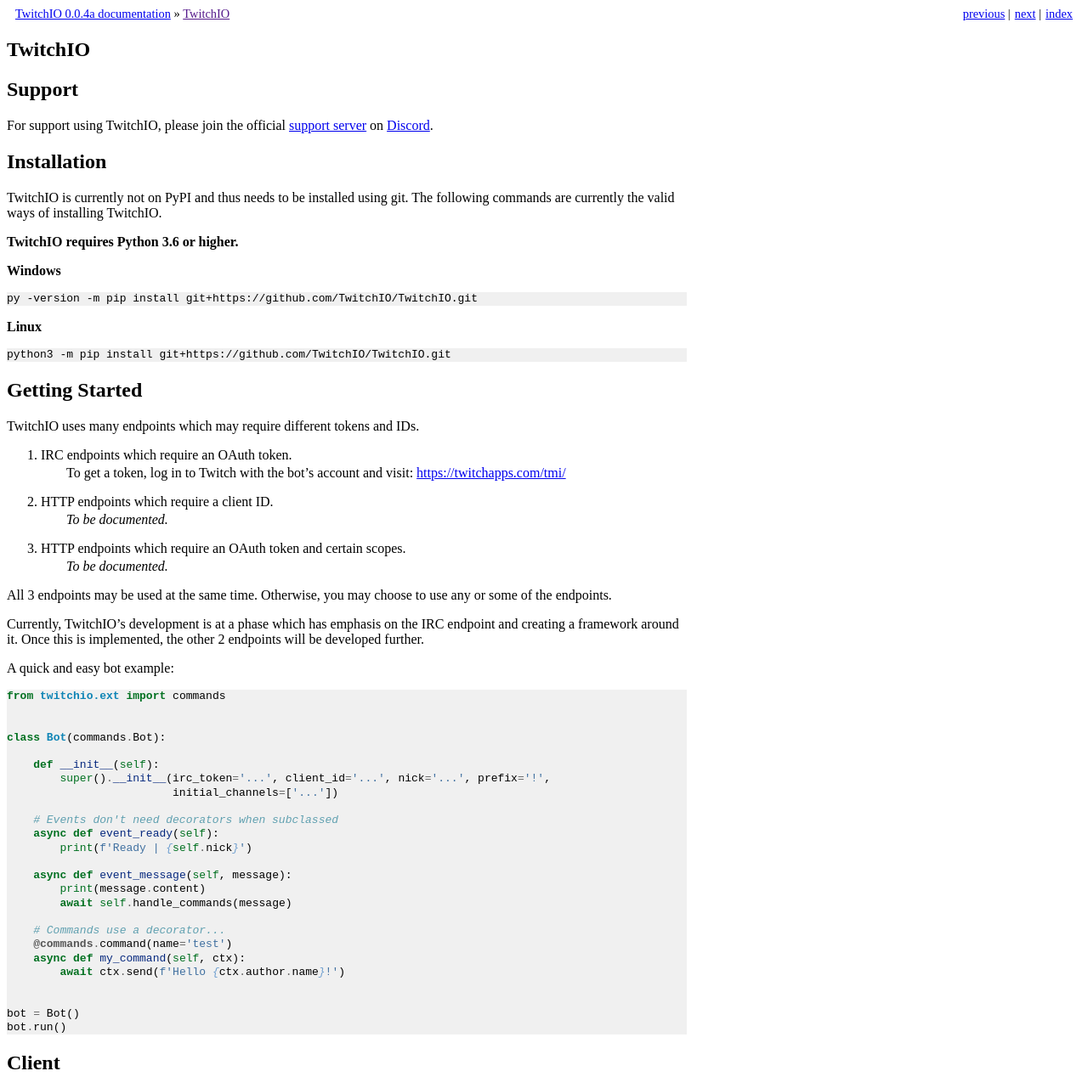
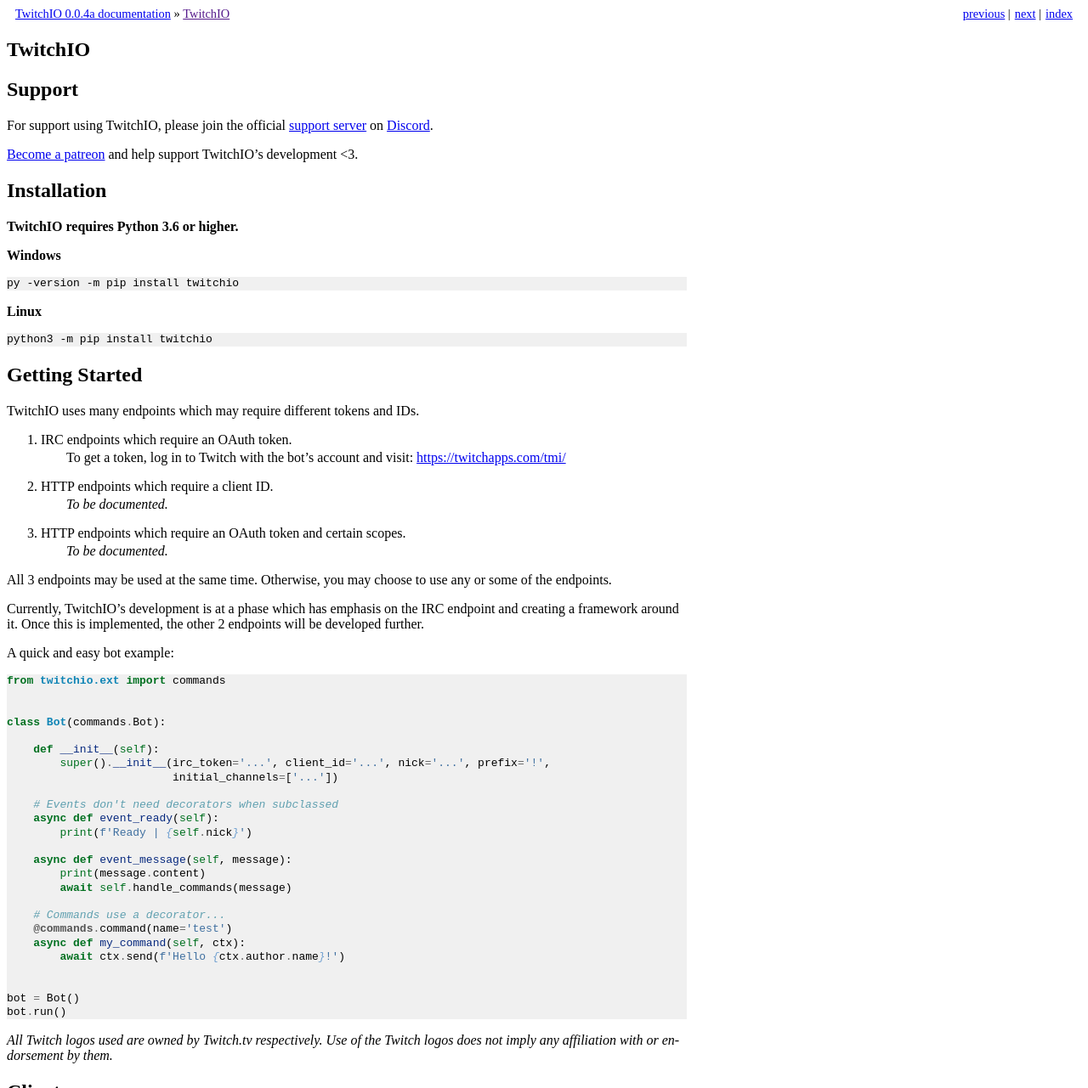
Before and after one commit to PythonistaGuild/TwitchIO, a Sphinx documentation site: the page built from docs/twitchio.rst, in a window 1280 px wide and 1400 px high, cut to the strip 0-1281 px from the top of the window. Shown: the whole strip at 85% size. Built offline with Sphinx 7.4.7, drawn with Linux system fonts in a browser that asks for light colours.

Commit message:
Update install and invite, add patreon and disclaimer.

```diff
--- a/docs/twitchio.rst
+++ b/docs/twitchio.rst
@@ -4,26 +4,25 @@
 Support
 ---------------------------
 For support using TwitchIO, please join the official `support server
-<http://discord.gg/JhW28zp>`_ on `Discord <https://discordapp.com/>`_.
+<https://discord.gg/RAKc3HF>`_ on `Discord <https://discordapp.com/>`_.
+
+`Become a patreon <https://twitchio.readthedocs.io/en/rewrite/twitchio.html>`_ and help support TwitchIO's development <3.
 
 Installation
 ---------------------------
-TwitchIO is currently not on PyPI and thus needs to be installed using git.
-The following commands are currently the valid ways of installing TwitchIO.
-
 **TwitchIO requires Python 3.6 or higher.**
 
 **Windows**
 
 .. code:: sh
 
-    py -version -m pip install git+https://github.com/TwitchIO/TwitchIO.git
+    py -version -m pip install twitchio
 
 **Linux**
 
 .. code:: sh
 
-    python3 -m pip install git+https://github.com/TwitchIO/TwitchIO.git
+    python3 -m pip install twitchio
 
 Getting Started
 ----------------------------
@@ -73,6 +72,8 @@
 
     bot = Bot()
     bot.run()
+
+*All Twitch logos used are owned by Twitch.tv respectively. Use of the Twitch logos does not imply any affiliation with or endorsement by them.*
 
 Client
 ----------------------------
```
